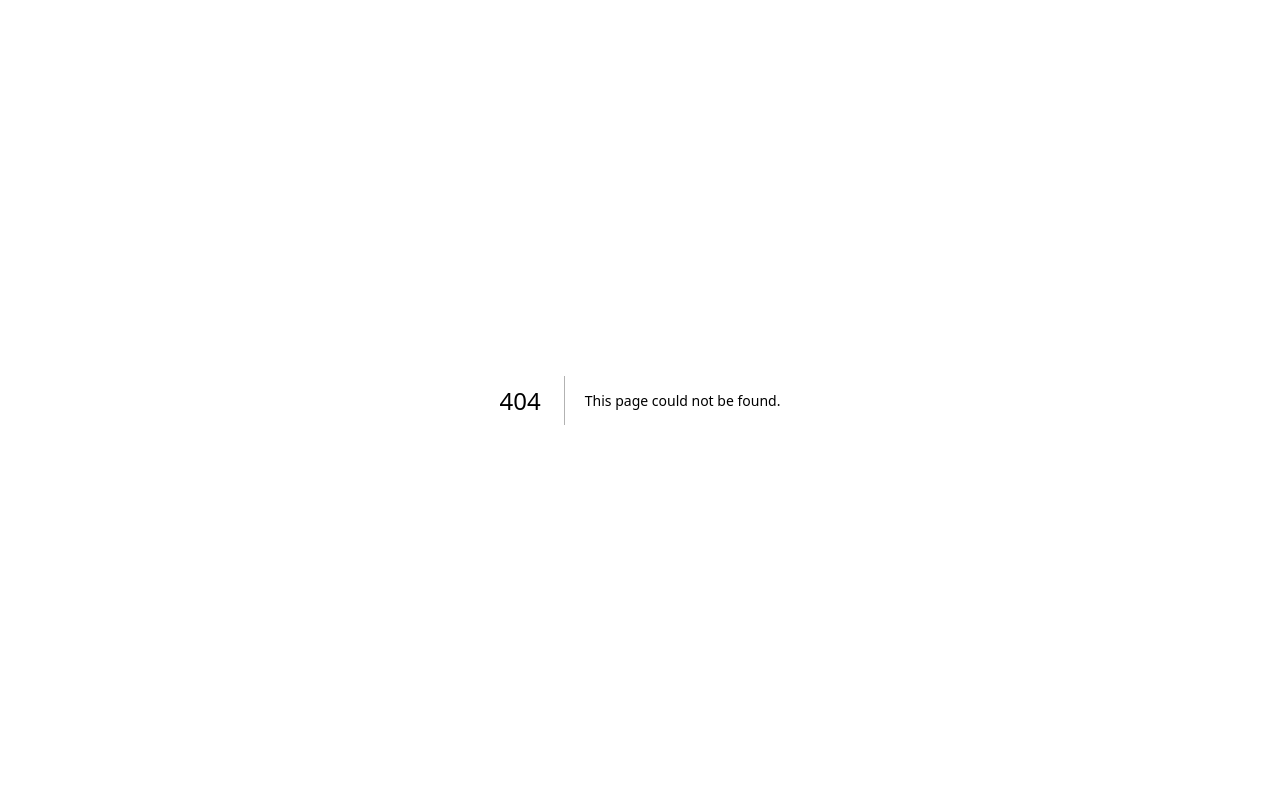
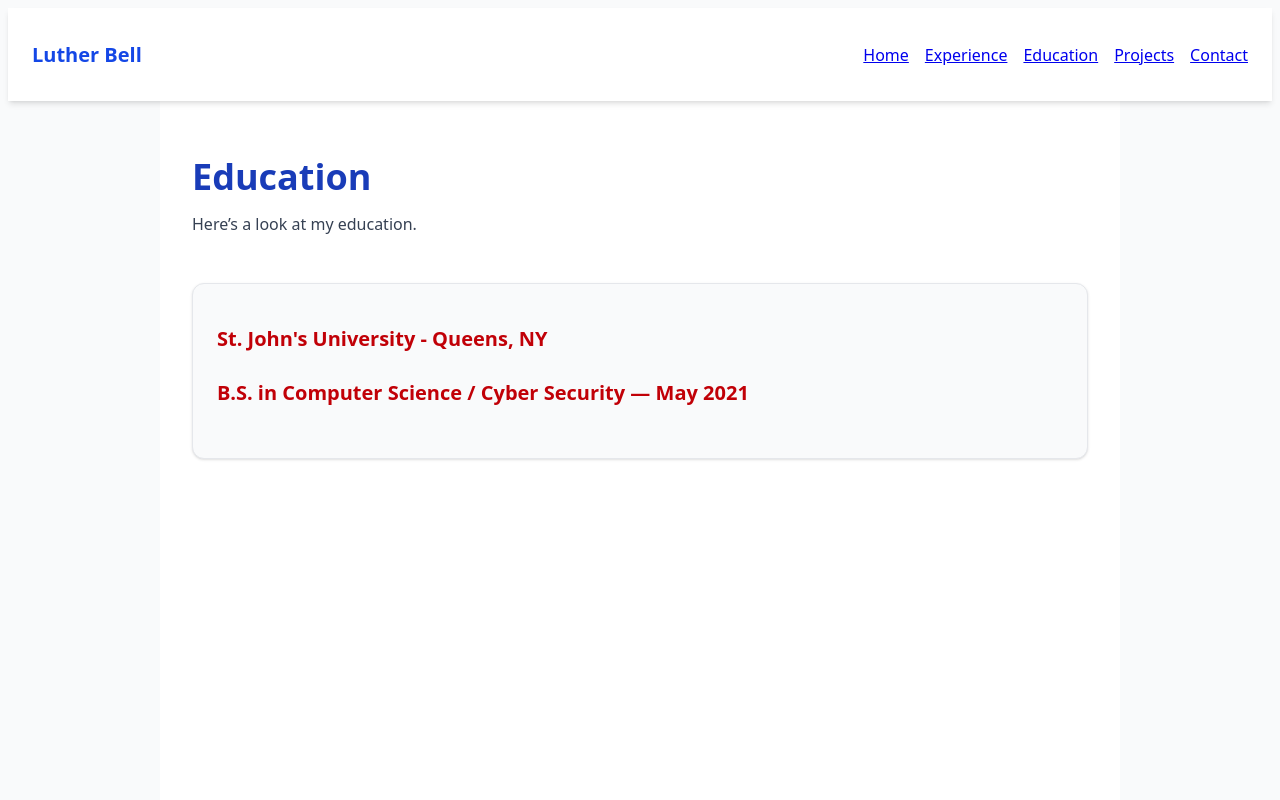
Before and after one commit to luDaDon/portfolioo, a Next.js app: page /education in a window 1280 px wide. Before the commit this address had no page. Shown: the top 800 px of the page. Built offline with nearby package versions, Linux system fonts and the light colour scheme.

Commit message:
add education page

```diff
--- a/components/Navbar.tsx
+++ b/components/Navbar.tsx
@@ -7,6 +7,7 @@ export default function Navbar() {
       <div className="space-x-4 text-gray-700 font-medium">
         <Link href="/" className="hover:text-blue-600 transition">Home</Link>
         <Link href="/experience" className="hover:text-blue-600 transition">Experience</Link>
+        <Link href="/education" className="hover:text-blue-600 transition">Education</Link>
         <Link href="/projects" className="hover:text-blue-600 transition">Projects</Link>
         <Link href="/contact" className="hover:text-blue-600 transition">Contact</Link>
       </div>
--- /dev/null
+++ b/pages/education.tsx
@@ -0,0 +1,36 @@
+import { motion } from "framer-motion";
+import Navbar from "@/components/Navbar";
+import Footer from "@/components/Footer";
+
+export default function Experience() {
+    return (
+        <>
+            <Navbar />
+            <main className = "min-h-screen bg-white text-black p-8 max-w-4xl mx-auto">
+                <motion.header
+                    className = "mb-12"
+                    initial = {{ opacity: 0, y: 30 }}
+                    animate = {{ opacity: 1, y: 0}}
+                    transition = {{ duration: 0.6 }}
+                >
+                    <h1 className="text-4xl font-bold text-blue-800 mb-4">Education</h1>
+                    <p className="text-gray-700">Here’s a look at my education.</p>
+                </motion.header>
+
+                <section className = "space-y-8">
+                    {/* Software Engineer */}
+                    <motion.div
+                        initial = {{ opacity: 0, y: 30}}
+                        animate = {{ opacity: 1, y: 0}}
+                        transition = {{ delay: 0.2, duration: 0.5 }}
+                        className="bg-gray-50 border border-gray-200 rounded-xl p-6 shadow"
+                    >
+                        <h1 className="text-xl font-semibold text-red-700">St. John's University - Queens, NY</h1>
+                        <h4 className="text-xl font-semibold text-red-700">B.S. in Computer Science / Cyber Security — May 2021 </h4>
+                    </motion.div>
+                </section>
+            </main>
+            <Footer />
+        </>
+    )
+}
```
